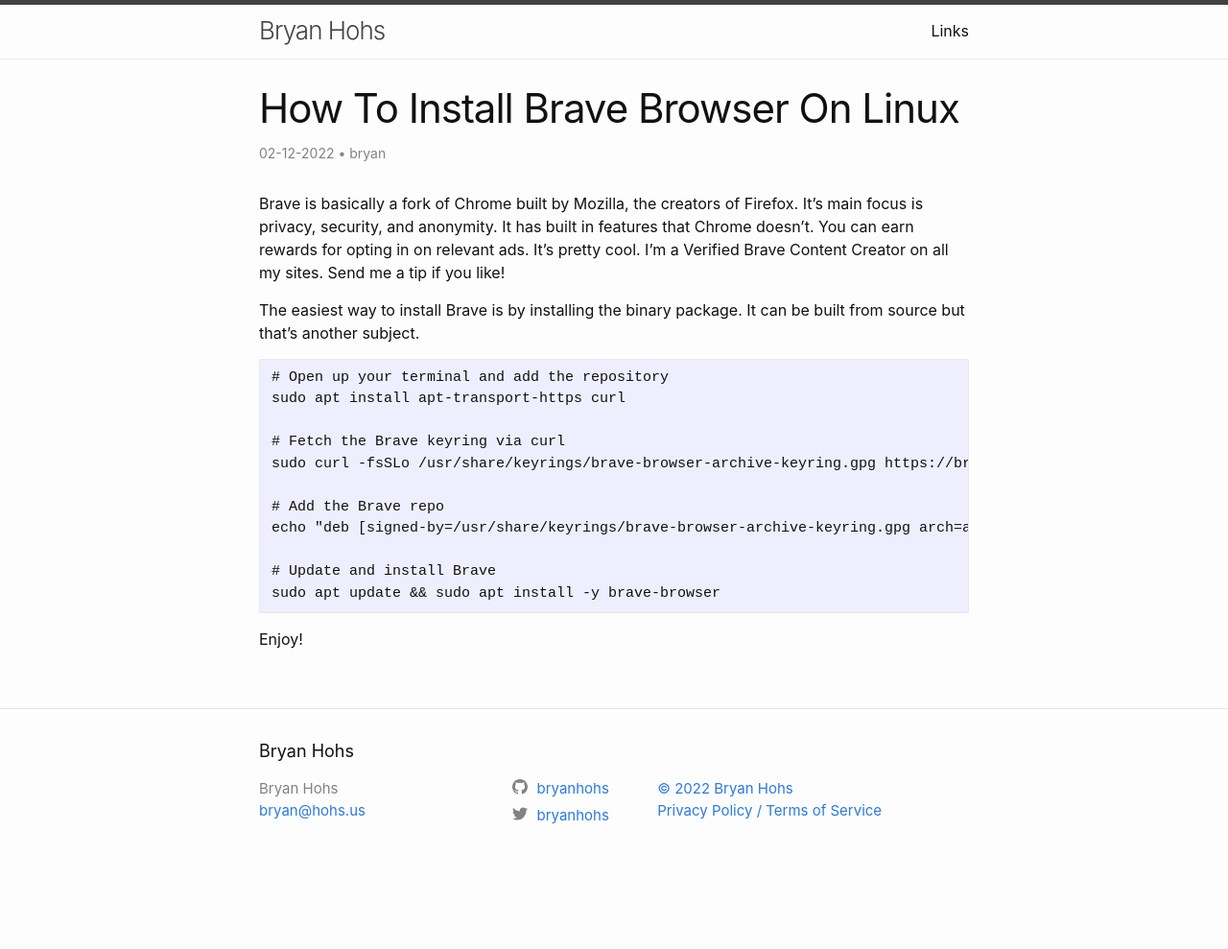
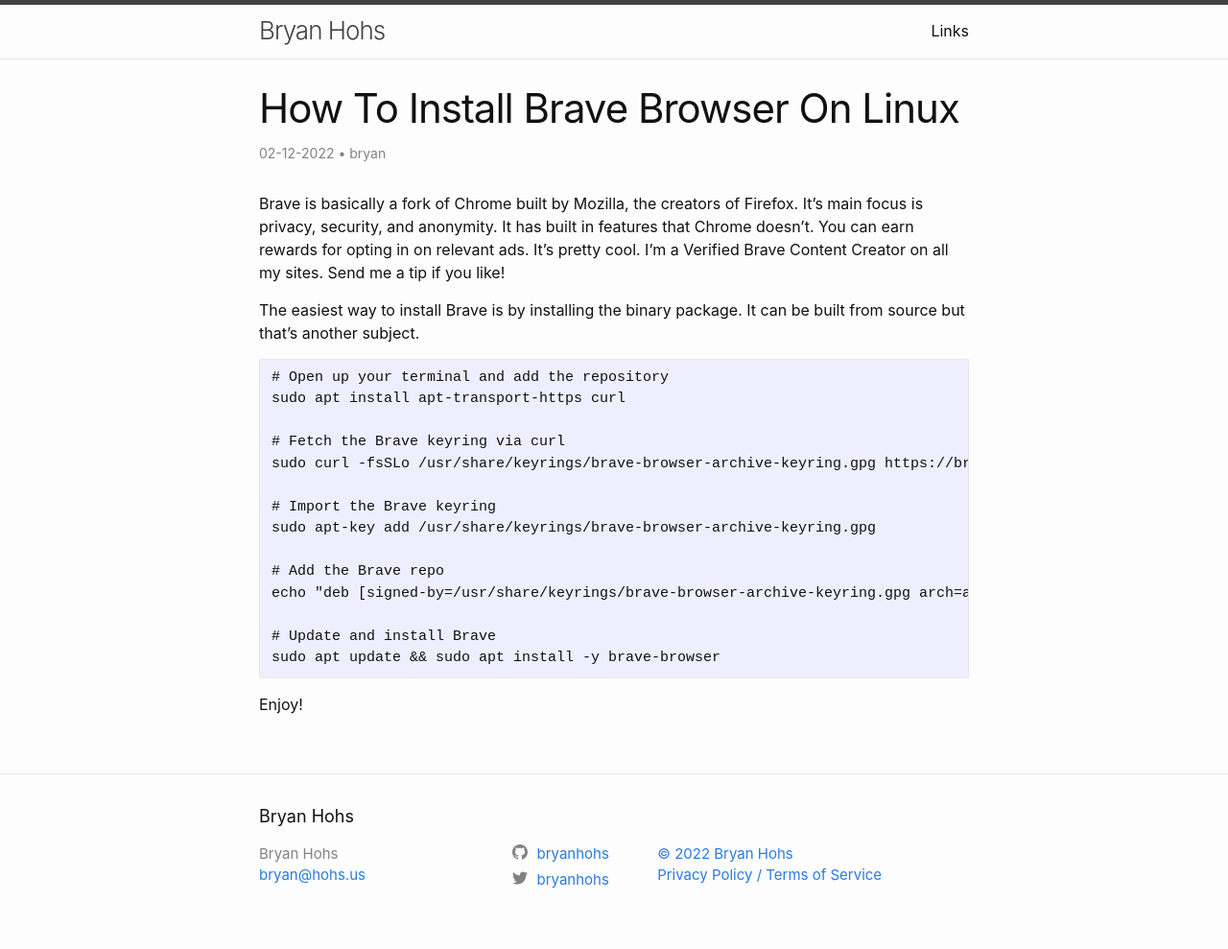
Before and after one commit to bryanhohs/hohs.us, a Jekyll site: the page built from _posts/2022-02-12-how-to-install-brave-browser-on-linux.md, in a window 1280 px wide. Shown: the whole page at 96% size. Built offline with Jekyll 4.4.1, drawn with Linux system fonts in a browser that asks for light colours; a script that is not in the unit is left out; before the commit the page ends 921 px from its top, so only the background shows below that.

Commit message:
update post

```diff
--- a/_posts/2022-02-12-how-to-install-brave-browser-on-linux.md
+++ b/_posts/2022-02-12-how-to-install-brave-browser-on-linux.md
@@ -20,6 +20,9 @@ sudo apt install apt-transport-https curl
 # Fetch the Brave keyring via curl
 sudo curl -fsSLo /usr/share/keyrings/brave-browser-archive-keyring.gpg https://brave-browser-apt-release.s3.brave.com/brave-browser-archive-keyring.gpg
 
+# Import the Brave keyring
+sudo apt-key add /usr/share/keyrings/brave-browser-archive-keyring.gpg
+
 # Add the Brave repo
 echo "deb [signed-by=/usr/share/keyrings/brave-browser-archive-keyring.gpg arch=amd64] https://brave-browser-apt-release.s3.brave.com/ stable main" | sudo tee /etc/apt/sources.list.d/brave-browser-release.list
 
```
